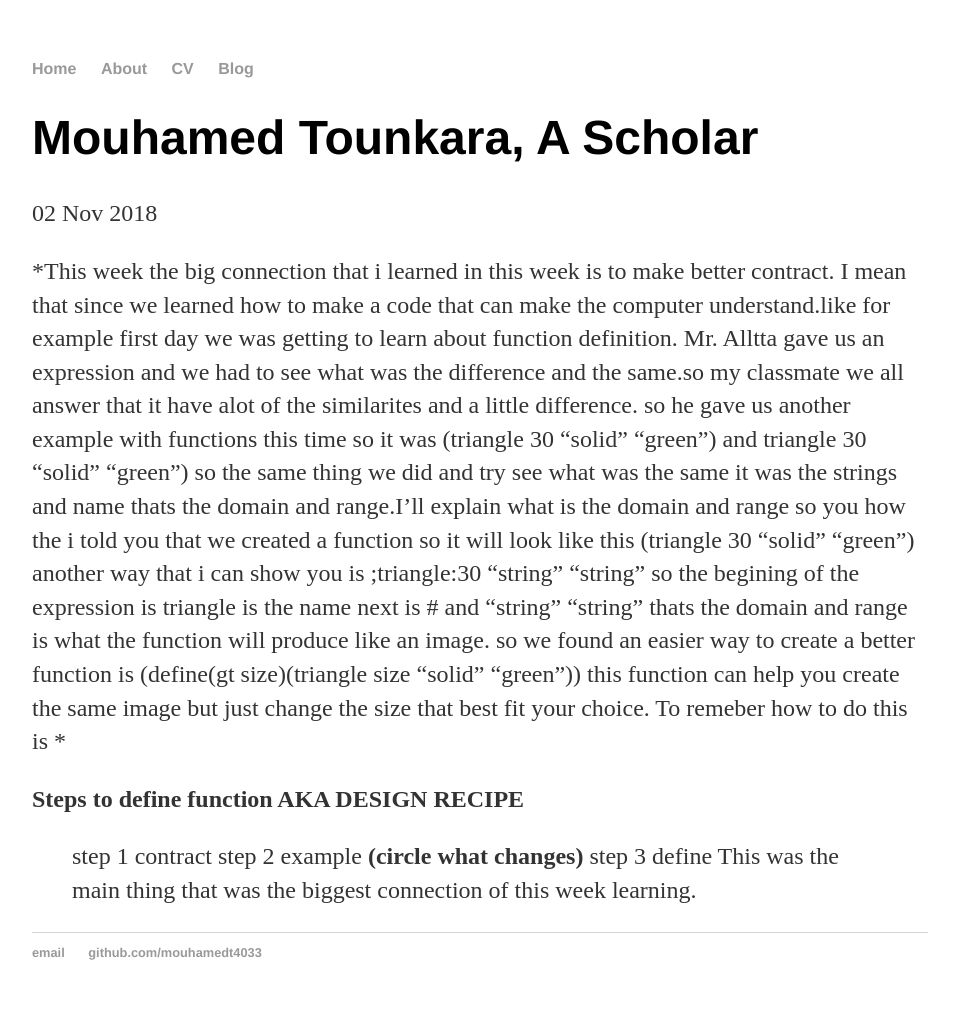
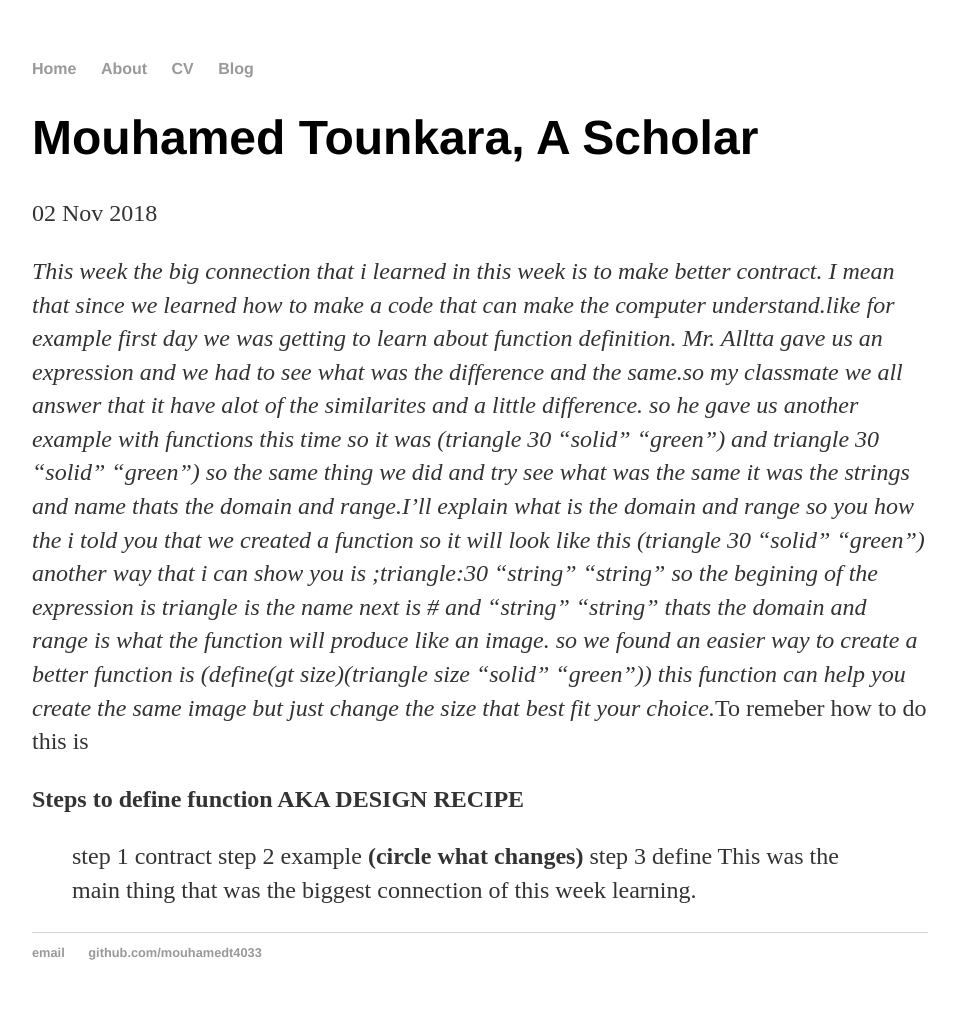
Before and after one commit to mouhamedt4033/mouhamedt4033.github.io, a Jekyll site: the page built from _posts/2018-10-31-weekly-reflection-01.md, in a window 1280 px wide. Shown: the whole page, without its empty margins (160-1117 px from the left). Built offline with Jekyll 4.4.1, drawn with Linux system fonts in a browser that asks for light colours.

Commit message:
Update 2018-10-31-weekly-reflection-01.md

```diff
--- a/_posts/2018-10-31-weekly-reflection-01.md
+++ b/_posts/2018-10-31-weekly-reflection-01.md
@@ -4,7 +4,7 @@ title: Mouhamed Tounkara, A Scholar
 date: 2018-11-2
 ---
 
-*This week the big connection that i learned in this week is to make better contract. I mean that since we learned how to make a code that can make the computer understand.like for example first day we was getting to learn about function definition. Mr. Alltta gave us an expression and we had to see what was the difference and the same.so my classmate we all answer that it have alot of the similarites and a little difference. so he gave us another example with functions this time so it was (triangle 30 "solid" "green") and triangle 30 "solid" "green") so the same thing we did and try see what was the same it was the strings and name thats the domain and range.I'll explain what is the domain and range so you how the i told you that we created a function so it will look like this (triangle 30 "solid" "green") another way  that i can show you is ;triangle:30 "string" "string" so the begining of the expression is triangle is the name  next is # and "string" "string" thats the domain and range is what the function will produce like an image. so we found an easier way to create a better function is (define(gt size)(triangle size "solid" "green")) this function can help you create the same image but just change the size that best fit your choice. To remeber how to do this is *
+*This week the big connection that i learned in this week is to make better contract. I mean that since we learned how to make a code that can make the computer understand.like for example first day we was getting to learn about function definition. Mr. Alltta gave us an expression and we had to see what was the difference and the same.so my classmate we all answer that it have alot of the similarites and a little difference. so he gave us another example with functions this time so it was (triangle 30 "solid" "green") and triangle 30 "solid" "green") so the same thing we did and try see what was the same it was the strings and name thats the domain and range.I'll explain what is the domain and range so you how the i told you that we created a function so it will look like this (triangle 30 "solid" "green") another way  that i can show you is ;triangle:30 "string" "string" so the begining of the expression is triangle is the name  next is # and "string" "string" thats the domain and range is what the function will produce like an image. so we found an easier way to create a better function is (define(gt size)(triangle size "solid" "green")) this function can help you create the same image but just change the size that best fit your choice.*To remeber how to do this is
 
 **Steps to define function AKA DESIGN RECIPE**
 >step 1 contract
```
